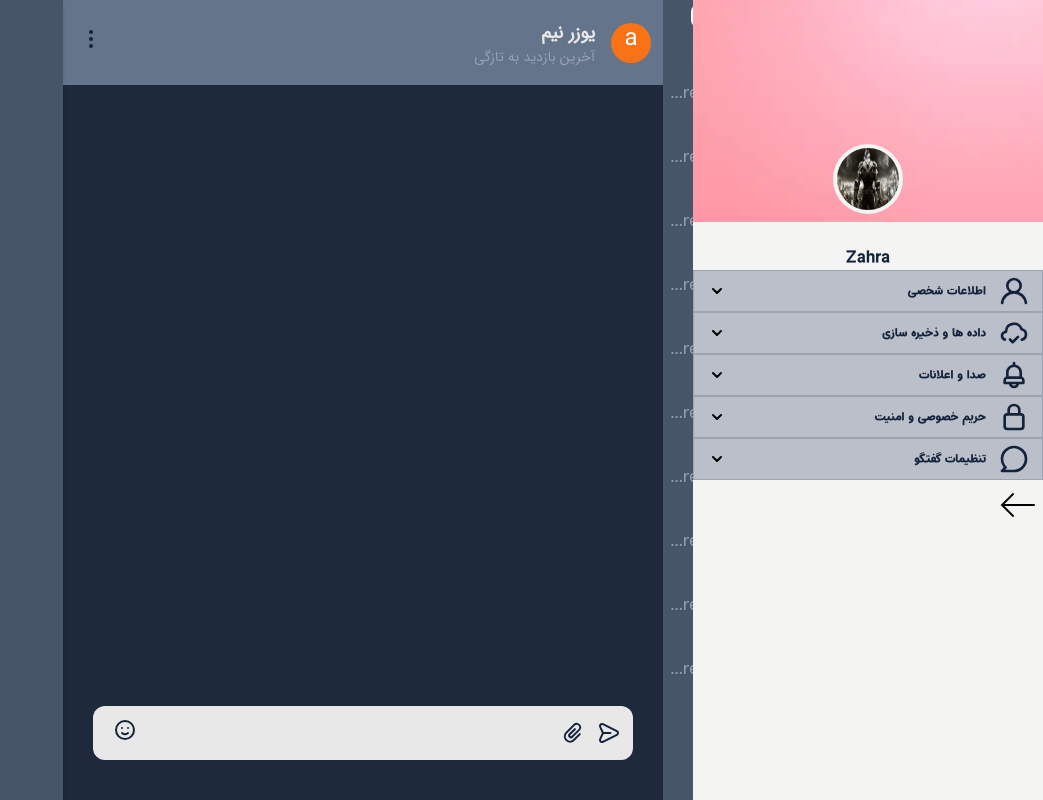
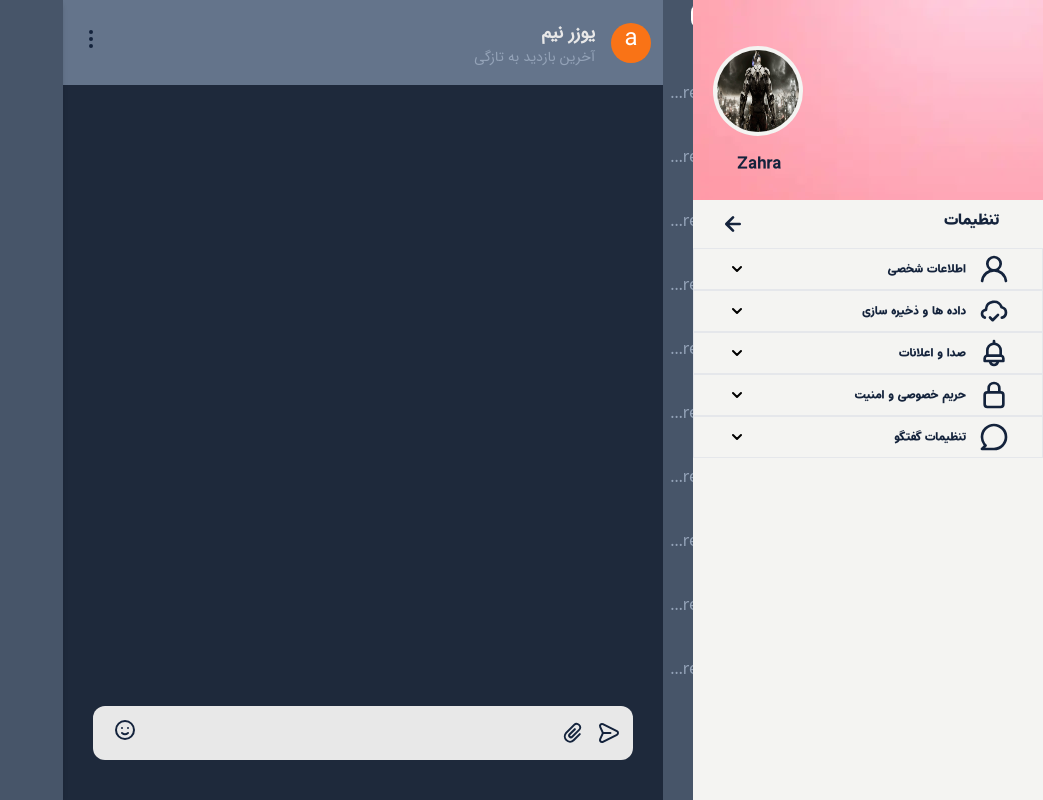
Before and after one commit to Mohaymen-Academy/FE02-Messenger, a React (Vite) app: page /App in a window 1280 px wide. Shown: the whole page, without its empty margins (237-1280 px from the left). Built offline with nearby package versions, Linux system fonts and the light colour scheme.

Commit message:
edit right sidebar

```diff
--- a/src/Components/Menues/Default.jsx
+++ b/src/Components/Menues/Default.jsx
@@ -17,12 +17,12 @@ export default function Default({ menuSetter }) {
   }
 
   return (
-    <div className="flex flex-col w-[100%] px-5">
+    <div className="flex flex-col w-[100%] ">
       {
         <SidebarCard
           setsection={menuSetter}
           icon={<UilSetting className="text-text1 w-8 h-8 mx-1 "/>}
-          title={'Settings'}
+          title={'تنظیمات'}
           menuId={NUM_SIDEBAR_SETTINGS}
         />
       }
@@ -30,7 +30,7 @@ export default function Default({ menuSetter }) {
         <SidebarCard
           setsection={menuSetter}
           icon={<UilUser className="text-text1 w-8 h-8 mx-1 "/>}
-          title={'Contacts'}
+          title={'مخاطبین'}
           menuId={NUM_SIDEBAR_CONTACTS}
         />
       }
@@ -38,7 +38,7 @@ export default function Default({ menuSetter }) {
         <SidebarCard
           setsection={menuSetter}
           icon={<UilUsersAlt className="text-text1 w-8 h-8 mx-1 " />}
-          title={'Group'}
+          title={'ساخت گروه جدید'}
           menuId={NUM_SIDEBAR_GROUP}
         />
       }
@@ -46,7 +46,7 @@ export default function Default({ menuSetter }) {
         <SidebarCard
           setsection={menuSetter}
           icon={<UilMegaphone className="text-text1 w-8 h-8 mx-1 " />}
-          title={'Channel'}
+          title={'ساخت کانال جدید'}
           menuId={NUM_SIDEBAR_CHANNEL}
         />
       }
@@ -54,7 +54,7 @@ export default function Default({ menuSetter }) {
         <SidebarCard
           setsection={menuSetter}
           icon={<UilPhone className="text-text1 w-8 h-8 mx-1 " />}
-          title={'Call'}
+          title={'تماس'}
           menuId={NUM_SIDEBAR_CALL}
         />
       }
@@ -72,7 +72,7 @@ export default function Default({ menuSetter }) {
           <p
             className="cardP
                           whitespace-nowrap">
-            Dark Theme
+            حالت شب
           </p>
           <label className="relative inline-flex items-center cursor-pointer">
             <input id="1" className="sr-only peer" type="checkbox" onChange={handleonchange} />
--- a/src/Components/SidebarMenu.jsx
+++ b/src/Components/SidebarMenu.jsx
@@ -8,45 +8,47 @@ import {
 } from '../utility/Constants.js';
 import { useState } from 'react';
 import Settings from './Menues/Settings.jsx';
+import { UilArrowLeft } from '@iconscout/react-unicons'
 export default function SidebarMenu({ profileImage, username, open, divref }) {
   const [menu, setmenu] = useState(NUM_SIDEBAR_SETTINGS);
   const Menues = {
-    [NUM_SIDEBAR_DEFAULT]: <Default menuSetter={setmenu} />,
-    [NUM_SIDEBAR_SETTINGS]: <Settings menuSetter={setmenu} />
+    [NUM_SIDEBAR_DEFAULT]: ["Defualt",<Default menuSetter={setmenu} />],
+    [NUM_SIDEBAR_SETTINGS]: ["تنظیمات",<Settings menuSetter={setmenu} />],
     //  , [NUM_SIDEBAR_CONTACTS]:
     //  , [NUM_SIDEBAR_CHANNEL]:
     //  , [NUM_SIDEBAR_GROUP]:
     //  , [NUM_SIDEBAR_CALL]:
   };
   return (
-    <div className="h-screen w-[190px]">
+    <div dir='rtl' className="h-screen w-[190px]">
       <div
         ref={divref}
         className={`w-[350px] fixed top-0 flex h-screen flex-col bg-color1 transition-all duration-1000 ease-in-out font-estedad ${
           open ? 'right-0' : 'right-[-80%]'
         }`}>
-        <div className=" w-[100%] h-[270px] flex flex-col gap-6 pt-0 items-center">
+        <div className=" w-[100%] h-[200px] flex flex-col justify-end gap-6 pt-0 ">
           <div
-            className="flex justify-center  w-[100%] object-cover h-[100%]"
+            className="flex w-[100%] object-cover h-[100%] flex-col justify-end place-items-end px-5"
             style={{ background: `url(${'images/wall.webp'})` }}>
             <img
               src={profileImage}
-              className="w-[70px] h-[70px] rounded-full p-1  bg-color1 relative bottom-[-65%]"
+              className="w-[90px] h-[90px] rounded-full p-1  bg-color1 my-0"
               alt=""
             />
+            <p className="text-text1 text-end mt-4 m-6">{username}</p>
           </div>
-          <p className="text-text1">{username}</p>
         </div>
-        {Menues[menu]}
         {menu == NUM_SIDEBAR_DEFAULT ? (
           <></>
         ) : (
-          <>
+          <div className='flex dlex-col justify-between px-5 py-2'>
+            <p className="text-text1 text-end mx-6">{Menues[menu][0]}</p>
             <button onClick={(e) => setmenu(NUM_SIDEBAR_DEFAULT)}>
-              <img src="images/back.png" alt="" />
+              <UilArrowLeft className="text-text1 w-8 h-8 mx-1 top-0  " />
             </button>
-          </>
+          </div>
         )}
+        {Menues[menu][1]}
       </div>
     </div>
   );
--- a/src/index.css
+++ b/src/index.css
@@ -54,7 +54,7 @@
         @apply w-full bg-blue-500 hover:bg-blue-700 text-white font-bold text-[12px] py-[9px] px-4 rounded-lg focus:outline-none ;
     }
     .cardP{
-        @apply w-[100px] text-right text-text1;
+        @apply w-full text-right text-text1;
     }
     .notifsbutton{
         @apply flex items-center gap-3 w-[100%];
--- a/src/utility/Settings/ChatSetting.jsx
+++ b/src/utility/Settings/ChatSetting.jsx
@@ -8,10 +8,10 @@ export default function ChatSetting() {
   const [open, setopen] = useState(false);
   const inputslider = useRef(null);
   return (
-    <div className="flex flex-col w-[100%] border-[1px] border-gray-400">
+    <div className="flex flex-col w-[100%] border-[1px] px-5">
       <button
         onClick={() => setopen((prevestate) => !prevestate)}
-        className={'flex w-full h-10 items-center justify-between  bg-color3 p-2 '}>
+        className={'flex w-full h-10 items-center justify-between  p-2 '}>
         <div className="flex items-center gap-2">
         <UilComment className="text-text1 w-8 h-8 mx-1 " />
           <span className="text-[12px] font-extrabold text-text1 "> تنظیمات گفتگو</span>
--- a/src/utility/Settings/DataStorage.jsx
+++ b/src/utility/Settings/DataStorage.jsx
@@ -6,10 +6,10 @@ export default function DataStorage() {
   const [open, setopen] = useState(false);
   const inputslider = useRef(null);
   return (
-    <div className="flex flex-col w-[100%] border-[1px] border-gray-400">
+    <div className="flex flex-col w-[100%] border-[1px] px-5">
       <button
         onClick={() => setopen((prevestate) => !prevestate)}
-        className={'flex w-full h-10 items-center justify-between  bg-color3 p-2 '}>
+        className={'flex w-full h-10 items-center justify-between p-2 '}>
         <div className="flex items-center gap-2">
           <UilCloudCheck className="text-text1 w-8 h-8 mx-1 " />
           <span className="text-[12px] font-extrabold text-text1 "> داده ها و ذخیره سازی </span>
--- a/src/utility/Settings/Notifs.jsx
+++ b/src/utility/Settings/Notifs.jsx
@@ -7,10 +7,10 @@ export default function Notifs() {
   const [open, setopen] = useState(false);
   const inputslider = useRef(null);
   return (
-    <div className="flex flex-col w-[100%] border-[1px] border-gray-400">
+    <div className="flex flex-col w-[100%] border-[1px] px-5">
       <button
         onClick={() => setopen((prevestate) => !prevestate)}
-        className={'flex w-full h-10 items-center justify-between  bg-color3 p-2 '}>
+        className={'flex w-full h-10 items-center justify-between p-2 '}>
         <div className="flex items-center gap-2">
         <UilBell className="text-text1 w-8 h-8 mx-1 " />
           <span className="text-[12px] font-extrabold text-text1 ">صدا و اعلانات</span>
--- a/src/utility/Settings/PersonalMenu.jsx
+++ b/src/utility/Settings/PersonalMenu.jsx
@@ -3,10 +3,10 @@ import { UilUser } from '@iconscout/react-unicons';
 export default function PersonalMenu() {
   const [open, setopen] = useState(false);
   return (
-    <div className="flex flex-col w-[100%] border-[1px] border-gray-400">
+    <div className="flex flex-col w-[100%] border-[1px] px-5">
       <button
         onClick={() => setopen((prevestate) => !prevestate)}
-        className={'flex w-full h-10 items-center justify-between  bg-color3 p-2 '}>
+        className={'flex w-full h-10 items-center justify-between p-2 '}>
         <div className="flex items-center gap-2">
           <UilUser className="text-text1 w-8 h-8 mx-1 " />
           <span className="text-[12px] font-extrabold text-text1 ">اطلاعات شخصی</span>
--- a/src/utility/Settings/Privacy.jsx
+++ b/src/utility/Settings/Privacy.jsx
@@ -7,10 +7,10 @@ export default function Privacy() {
   const [open, setopen] = useState(false);
   const inputslider = useRef(null);
   return (
-    <div className="flex flex-col w-[100%] border-[1px] border-gray-400">
+    <div className="flex flex-col w-[100%] border-[1px] px-5">
       <button
         onClick={() => setopen((prevestate) => !prevestate)}
-        className={'flex w-full h-10 items-center justify-between  bg-color3 p-2 '}>
+        className={'flex w-full h-10 items-center justify-between  p-2 '}>
         <div className="flex items-center gap-2">
         <UilLock className="text-text1 w-8 h-8 mx-1 " />
           <span className="text-[12px] font-extrabold text-text1 ">حریم خصوصی و امنیت</span>
```
